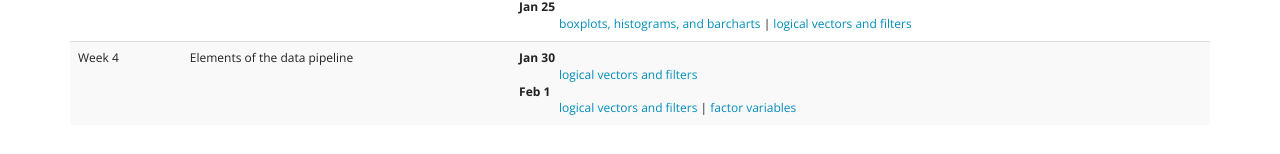
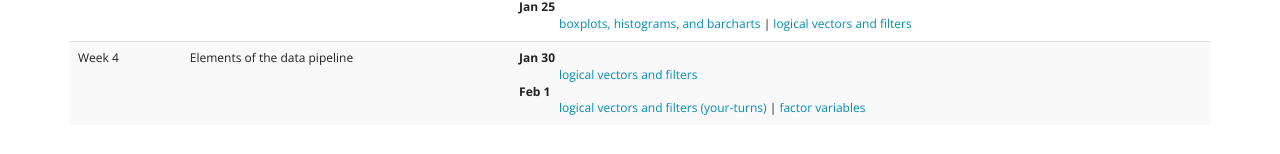
Before and after one commit to Stat480-at-ISU/Stat480-at-ISU.github.io-2019, a Jekyll site: the page built from schedule.html, in a window 1280 px wide. Shown: the part 382-536 px from the top of the page. Built offline with Jekyll 4.4.1, drawn with Linux system fonts in a browser that asks for light colours.

Commit message:
your turn link

```diff
--- a/schedule.html
+++ b/schedule.html
@@ -73,7 +73,7 @@ slides: <a href="../materials/02_reading-files/01_ascii.html" target=_blank>read
           <dd>  <a href="../materials/02_r-intro/04_logical.html" target=_blank>logical vectors and filters</a>
           </dd>
           <dt>Feb 1</dt>
-          <dd>  <a href="../materials/02_r-intro/04_logical.html" target=_blank>logical vectors and filters</a> |
+          <dd>  <a href="../materials/02_r-intro/04_logical.html" target=_blank>logical vectors and filters</a>  <a href="../materials/02_r-intro/04_your-turns.html" target=_blank>(your-turns)</a> |
           <a href="../materials/02_r-intro/05_factors.html" target=_blank>factor variables</a>
           </dd>
           </dl>
```
